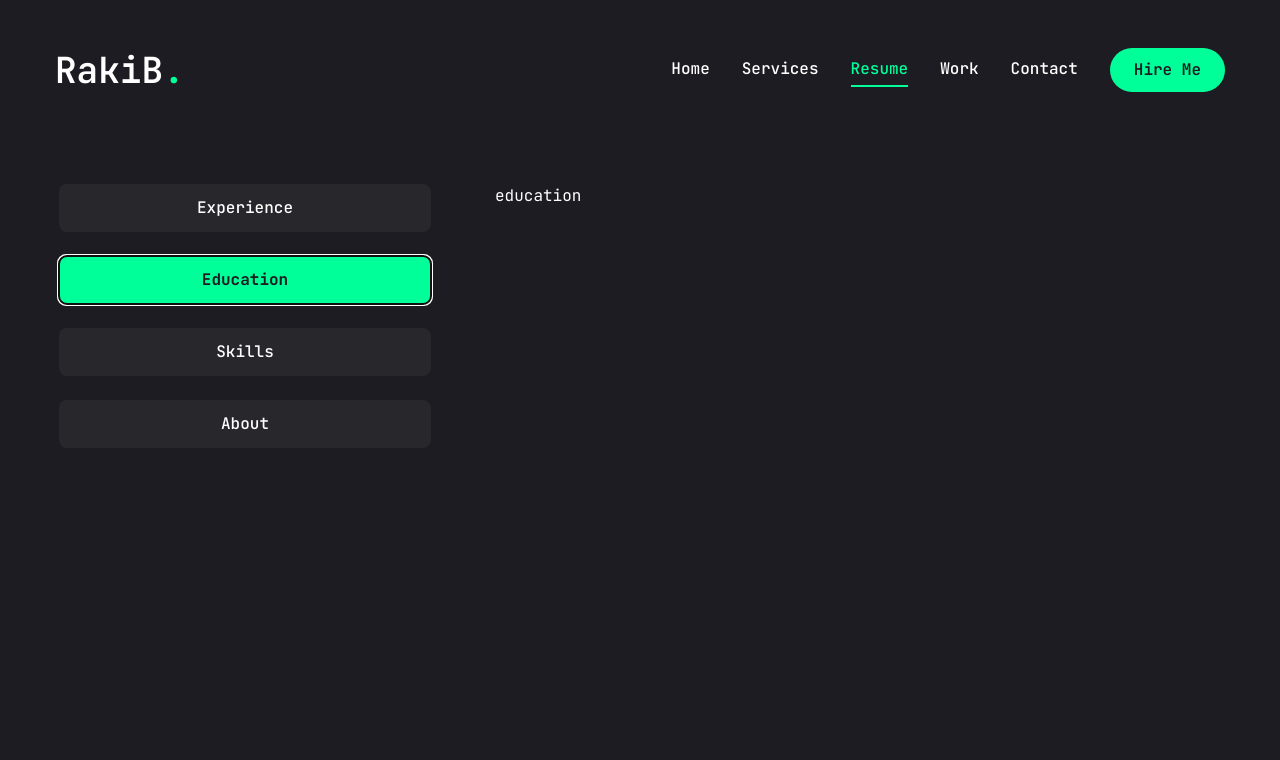
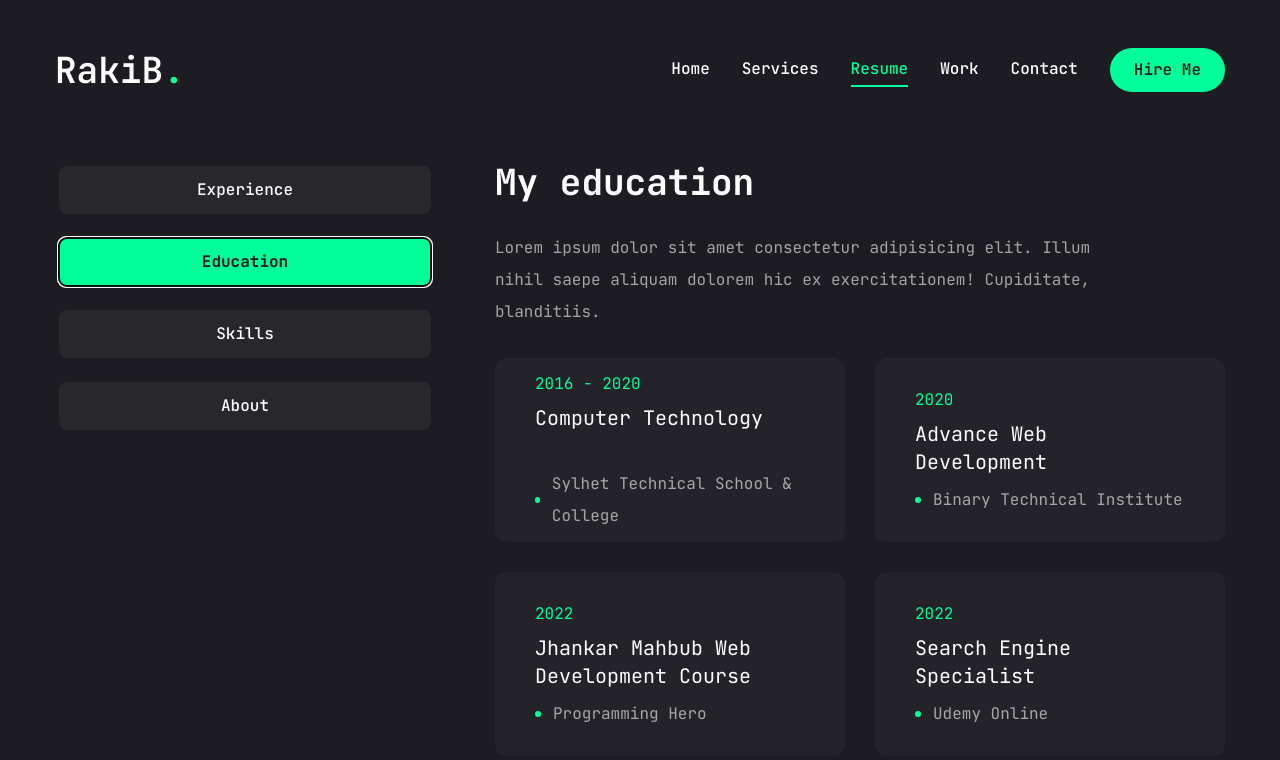
Before and after one commit to RakibAlom/next-portfolio, a Next.js app: page /resume in a window 1280 px wide. Both pictures are taken after a click on the tab "Education". Shown: the top 760 px of the page. Built offline with nearby package versions, Linux system fonts and the light colour scheme.

Commit message:
Education data updated on resume page...

```diff
--- a/app/resume/page.jsx
+++ b/app/resume/page.jsx
@@ -98,7 +98,7 @@
     "Lorem ipsum dolor sit amet consectetur adipisicing elit. Illum nihil saepe aliquam dolorem hic ex exercitationem! Cupiditate, blanditiis.",
   items: [
     {
-      institution: "Sylhet Govt. Technical School & College",
+      institution: "Sylhet Technical School & College",
       degree: "Computer Technology",
       duration: "2016 - 2020",
     },
@@ -226,12 +226,39 @@
 
             {/* education  */}
             <TabsContent value="education" className="w-full">
-              education
+              <div className="flex flex-col gap-[30px] text-center xl:text-left">
+                <h3 className="text-4xl font-bold">{education.title}</h3>
+                <p className="max-w-[600px] text-white/60 mx-auto xl:mx-0">
+                  {education.description}
+                </p>
+                <ScrollArea className="h-[400px]">
+                  <ul className="grid grid-cols-1 lg:grid-cols-2 gap-[30px]">
+                    {education.items.map((item, index) => {
+                      return (
+                        <li
+                          key={index}
+                          className="bg-[#232329] h-[184px] py-6 px-10 rounded-xl flex flex-col justify-center items-center lg:items-start gap-1"
+                        >
+                          <span className="text-accent">{item.duration}</span>
+                          <h3 className="text-xl max-w-[260px] min-h-[60px] text-center lg:text-left">
+                            {item.degree}
+                          </h3>
+                          <div className="flex items-center gap-3">
+                            {/* dot  */}
+                            <span className="w-[6px] h-[6px] rounded-full bg-accent"></span>
+                            <p className="text-white/60">{item.institution}</p>
+                          </div>
+                        </li>
+                      );
+                    })}
+                  </ul>
+                </ScrollArea>
+              </div>
             </TabsContent>
 
             {/* skills  */}
-            <TabsContent value="skills" className="w-full">
-              skills
+            <TabsContent value="skills" className="w-full h-full">
+              <div className="flex flex-col gap-[30px]"></div>
             </TabsContent>
 
             {/* about  */}
```
